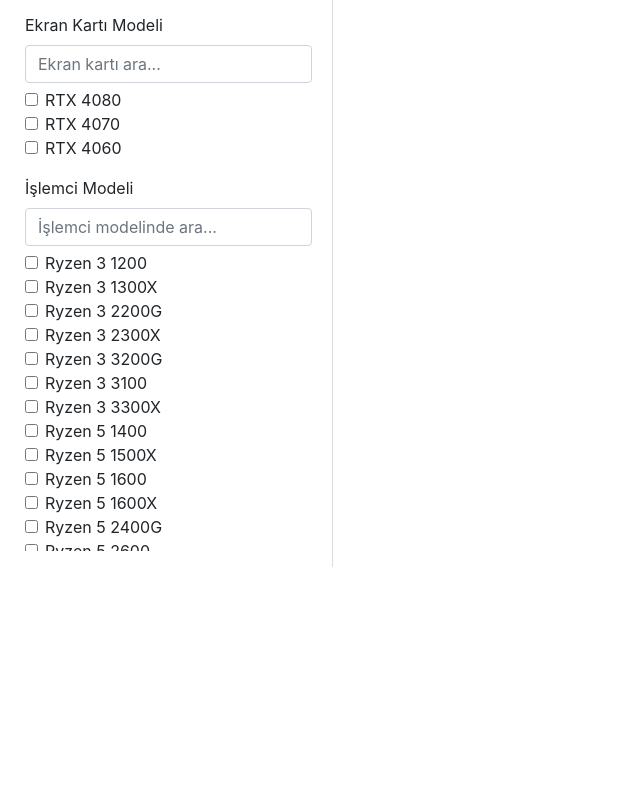
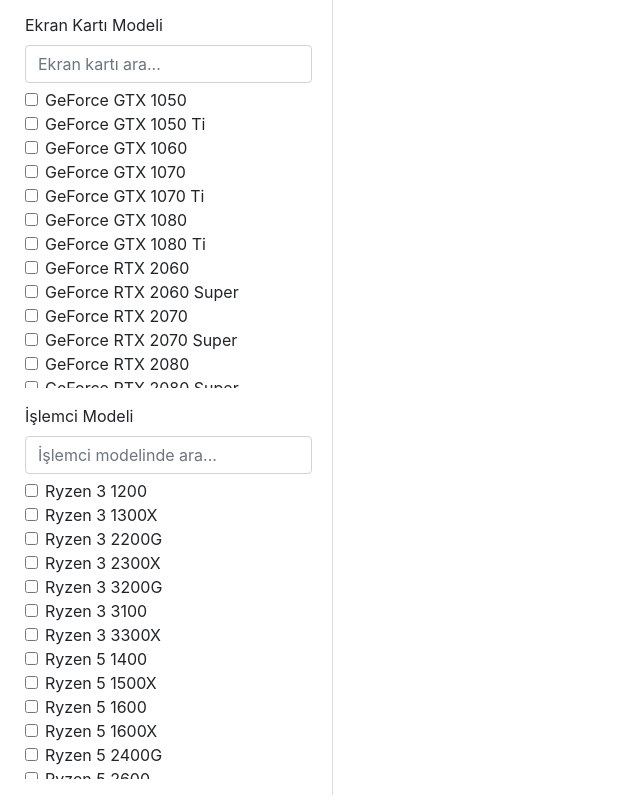
Before and after one commit to VS-57/hesapli-pc-node-js, a website: page public/main.html in a window 1280 px wide. Shown: the part 533-1338 px from the top of the page, without its empty margins (0-640 px from the left). Before the commit the page ends 1110 px from the top, so only its background shows below. Drawn offline with nearby package versions, Linux system fonts and the light colour scheme; no server answers.

Commit message:
Update main.html

```diff
--- a/public/main.html
+++ b/public/main.html
@@ -297,9 +297,66 @@
       ];
 
       const gpus = [
-        { name: "RTX 4080", value: "4080" },
-        { name: "RTX 4070", value: "4070" },
-        { name: "RTX 4060", value: "4060" },
+        // NVIDIA GeForce GPUs
+        { name: "GeForce GTX 1050", value: "GTX 1050" },
+        { name: "GeForce GTX 1050 Ti", value: "GTX 1050 Ti" },
+        { name: "GeForce GTX 1060", value: "GTX 1060" },
+        { name: "GeForce GTX 1070", value: "GTX 1070" },
+        { name: "GeForce GTX 1070 Ti", value: "GTX 1070 Ti" },
+        { name: "GeForce GTX 1080", value: "GTX 1080" },
+        { name: "GeForce GTX 1080 Ti", value: "GTX 1080 Ti" },
+
+        { name: "GeForce RTX 2060", value: "RTX 2060" },
+        { name: "GeForce RTX 2060 Super", value: "RTX 2060 Super" },
+        { name: "GeForce RTX 2070", value: "RTX 2070" },
+        { name: "GeForce RTX 2070 Super", value: "RTX 2070 Super" },
+        { name: "GeForce RTX 2080", value: "RTX 2080" },
+        { name: "GeForce RTX 2080 Super", value: "RTX 2080 Super" },
+        { name: "GeForce RTX 2080 Ti", value: "RTX 2080 Ti" },
+
+        { name: "GeForce RTX 3060", value: "RTX 3060" },
+        { name: "GeForce RTX 3060 Ti", value: "RTX 3060 Ti" },
+        { name: "GeForce RTX 3070", value: "RTX 3070" },
+        { name: "GeForce RTX 3070 Ti", value: "RTX 3070 Ti" },
+        { name: "GeForce RTX 3080", value: "RTX 3080" },
+        { name: "GeForce RTX 3080 Ti", value: "RTX 3080 Ti" },
+        { name: "GeForce RTX 3090", value: "RTX 3090" },
+        { name: "GeForce RTX 3090 Ti", value: "RTX 3090 Ti" },
+
+        { name: "GeForce RTX 4060", value: "RTX 4060" },
+        { name: "GeForce RTX 4060 Ti", value: "RTX 4060 Ti" },
+        { name: "GeForce RTX 4070", value: "RTX 4070" },
+        { name: "GeForce RTX 4070 Ti", value: "RTX 4070 Ti" },
+        { name: "GeForce RTX 4080", value: "RTX 4080" },
+        { name: "GeForce RTX 4090", value: "RTX 4090" },
+
+        // AMD Radeon GPUs
+        { name: "Radeon RX 460", value: "RX 460" },
+        { name: "Radeon RX 470", value: "RX 470" },
+        { name: "Radeon RX 480", value: "RX 480" },
+        { name: "Radeon RX 550", value: "RX 550" },
+        { name: "Radeon RX 560", value: "RX 560" },
+        { name: "Radeon RX 570", value: "RX 570" },
+        { name: "Radeon RX 580", value: "RX 580" },
+        { name: "Radeon RX 590", value: "RX 590" },
+
+        { name: "Radeon RX 5500 XT", value: "RX 5500 XT" },
+        { name: "Radeon RX 5600 XT", value: "RX 5600 XT" },
+        { name: "Radeon RX 5700", value: "RX 5700" },
+        { name: "Radeon RX 5700 XT", value: "RX 5700 XT" },
+
+        { name: "Radeon RX 6600", value: "RX 6600" },
+        { name: "Radeon RX 6600 XT", value: "RX 6600 XT" },
+        { name: "Radeon RX 6700 XT", value: "RX 6700 XT" },
+        { name: "Radeon RX 6800", value: "RX 6800" },
+        { name: "Radeon RX 6800 XT", value: "RX 6800 XT" },
+        { name: "Radeon RX 6900 XT", value: "RX 6900 XT" },
+
+        { name: "Radeon RX 7600", value: "RX 7600" },
+        { name: "Radeon RX 7700 XT", value: "RX 7700 XT" },
+        { name: "Radeon RX 7800 XT", value: "RX 7800 XT" },
+        { name: "Radeon RX 7900 XT", value: "RX 7900 XT" },
+        { name: "Radeon RX 7900 XTX", value: "RX 7900 XTX" },
       ];
 
       document.addEventListener("DOMContentLoaded", function () {
@@ -404,9 +461,7 @@
         const filteredGpus = gpus.filter((gpu) =>
           gpu.name.toLowerCase().includes(searchTerm)
         );
-        const gpuModelFilters = document.getElementById(
-          "gpuModelFilters"
-        );
+        const gpuModelFilters = document.getElementById("gpuModelFilters");
         gpuModelFilters.innerHTML = ""; // Temizle
         filteredGpus.forEach((gpu) => {
           const div = document.createElement("div");
@@ -560,10 +615,11 @@
           }
 
           let matchesModel = true;
-          console.log(selectedModels)
           if (selectedModels.length > 0) {
-            matchesModel = selectedModels.some((model) =>
-              product.specs.CPU?.toLowerCase().includes(model)
+            matchesModel = selectedModels.some(
+              (model) =>
+                product.specs.CPU?.toLowerCase().includes(model) ||
+                product.specs.GPU?.toLowerCase().trim().includes(model.trim())
             );
           }
 
```
